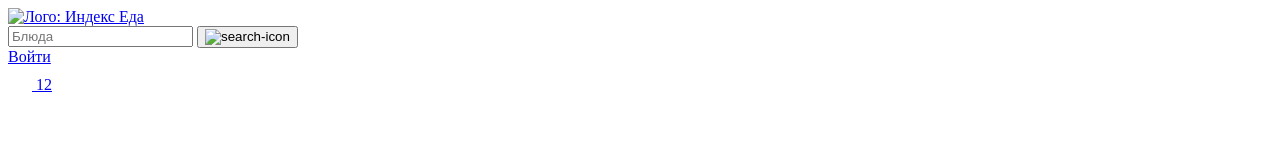
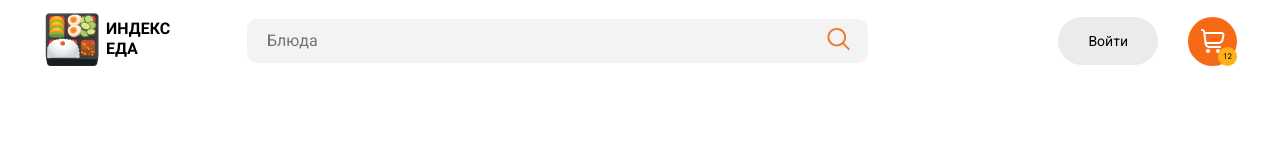
Before and after one commit to ikarov89/index.eda, a plain HTML site: page index.html in a window 1280 px wide. Drawn offline with Linux system fonts and the light colour scheme; the site is published under a folder, as on GitHub Pages, so addresses that start at the root find nothing.

Commit message:
Add files via upload

```diff
--- a/index.html
+++ b/index.html
@@ -3,8 +3,8 @@
 <head>
     <meta charset="UTF-8">
     <meta http-equiv="X-UA-Compatible" content="IE=edge">
-    <link rel="stylesheet" href="/css/normalize.css">
-    <link rel="stylesheet" href="/css/style.css">
+    <link rel="stylesheet" href="css/normalize.css">
+    <link rel="stylesheet" href="css/style.css">
     <meta name="viewport" content="width=device-width, initial-scale=1.0">
     <title>Индекс Еда</title>
    <link rel="preconnect" href="https://fonts.googleapis.com">
@@ -14,12 +14,12 @@
 <body>
    <header class="header container">
       <a href="/" class="logo">
-         <img width="128" src="/img/logo.png" alt="Лого: Индекс Еда" class="logo-image"/>
+         <img width="128" src="img/logo.png" alt="Лого: Индекс Еда" class="logo-image"/>
       </a>
       <form action="#" class="search-form">
          <input class="search-input" type="search" placeholder="Блюда">
          <button class="search-button">
-            <img src="/img/search-icon.svg" alt="search-icon">
+            <img src="img/search-icon.svg" alt="search-icon">
          </button>
       </form>
       <div class="auth">
```
